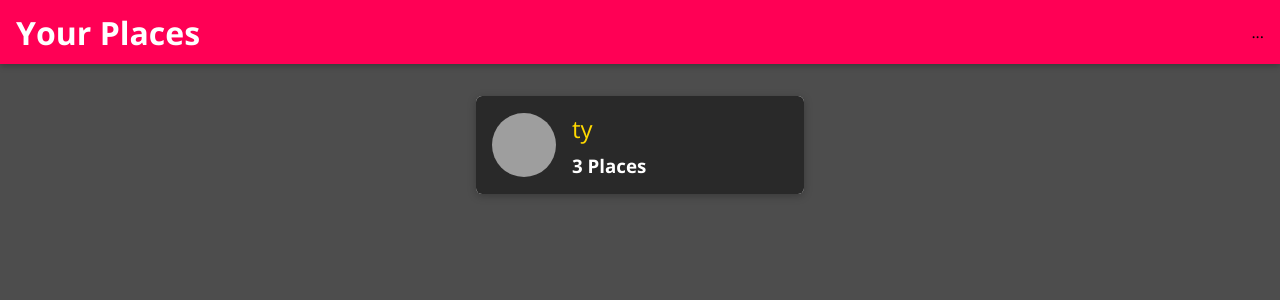
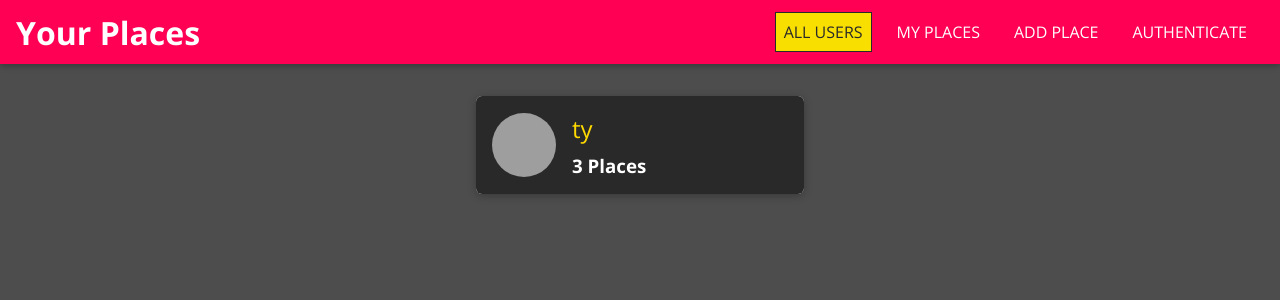
Before and after one commit to babyazalea/places, a React (Create React App) app: page / in a window 1280 px wide. Shown: the top 300 px of the page. Built offline with nearby package versions, Linux system fonts and the light colour scheme; grey boxes are pictures that could not be loaded.

Commit message:
added NavLinks & SideDrawer

```diff
--- a/package.json
+++ b/package.json
@@ -6,7 +6,8 @@
     "react": "^16.11.0",
     "react-dom": "^16.11.0",
     "react-router-dom": "5.2.0",
-    "react-scripts": "3.2.0"
+    "react-scripts": "3.2.0",
+    "react-transition-group": "^4.4.1"
   },
   "scripts": {
     "start": "react-scripts start",
--- a/public/index.html
+++ b/public/index.html
@@ -27,6 +27,8 @@
   </head>
   <body>
     <noscript>You need to enable JavaScript to run this app.</noscript>
+    <div id="backdrop-hook"></div>
+    <div id="drawer-hook"></div>
     <div id="root"></div>
     <!--
       This HTML file is a template.
--- a/src/shared/components/Navigation/MainNavigation.js
+++ b/src/shared/components/Navigation/MainNavigation.js
@@ -1,13 +1,37 @@
-import React from "react";
+import React, { useState } from "react";
 import { Link } from "react-router-dom";
 
 import MainHeader from "./MainHeader";
+import NavLinks from "./NavLinks";
+import SideDrawer from "./SideDrawer";
+import BackDrop from "../UIElements/Backdrop";
 import "./MainNavigation.css";
 
 const MainNavigation = (props) => {
+  const [drawerIsOpen, setDrawerIsOpen] = useState(false);
+
+  const oepnDrawerHandler = () => {
+    setDrawerIsOpen(true);
+  };
+
+  const closeDrawerHandler = () => {
+    setDrawerIsOpen(false);
+  };
+
   return (
+    <React.Fragment>
+      {drawerIsOpen && <BackDrop onClick={closeDrawerHandler} />}
+      <SideDrawer show={drawerIsOpen} onClick={closeDrawerHandler}>
+        <nav className="main-navigation__drawer-nav">
+          <NavLinks />
+        </nav>
+      </SideDrawer>
+
       <MainHeader>
-      <button className="main-navigation__menu-btn">
+        <button
+          className="main-navigation__menu-btn"
+          onClick={oepnDrawerHandler}
+        >
           <span></span>
           <span></span>
           <span></span>
@@ -15,8 +39,11 @@
         <h1 className="main-navigation__title">
           <Link to="/">Your Places</Link>
         </h1>
-      <nav>...</nav>
+        <nav className="main-navigation__header-nav">
+          <NavLinks />
+        </nav>
       </MainHeader>
+    </React.Fragment>
   );
 };
 
--- a/src/shared/components/Navigation/NavLinks.css
+++ b/src/shared/components/Navigation/NavLinks.css
@@ -0,0 +1,76 @@
+.nav-links {
+  list-style: none;
+  margin: 0;
+  padding: 0;
+  width: 100%;
+  height: 100%;
+  display: flex;
+  flex-direction: column;
+  justify-content: center;
+  align-items: center;
+}
+
+.nav-links li {
+  margin: 1rem;
+}
+
+.nav-links a {
+  border: 1px solid transparent;
+  color: #292929;
+  text-decoration: none;
+  padding: 0.5rem;
+}
+
+.nav-links a:hover,
+.nav-links a:active,
+.nav-links a.active {
+  background: #f8df00;
+  border-color: #292929;
+  color: #292929;
+}
+
+.nav-links button {
+  cursor: pointer;
+  border: 1px solid #292929;
+  color: #292929;
+  background: transparent;
+  padding: 0.5rem;
+  font: inherit;
+}
+
+.nav-links button:focus {
+  outline: none;
+}
+
+.nav-links button:hover,
+.nav-links button:active {
+  background: #292929;
+  color: white;
+}
+
+@media (min-width: 768px) {
+  .nav-links {
+    flex-direction: row;
+  }
+
+  .nav-links li {
+    margin: 0 0.5rem;
+  }
+
+  .nav-links a {
+    color: white;
+    text-decoration: none;
+  }
+
+  .nav-links button {
+    border: 1px solid white;
+    color: white;
+    background: transparent;
+  }
+
+  .nav-links button:hover,
+  .nav-links button:active {
+    background: #f8df00;
+    color: #292929;
+  }
+}
--- a/src/shared/components/Navigation/NavLinks.js
+++ b/src/shared/components/Navigation/NavLinks.js
@@ -0,0 +1,27 @@
+import React from "react";
+import { NavLink } from "react-router-dom";
+
+import "./NavLinks.css";
+
+const NavLinks = (props) => {
+  return (
+    <ul className="nav-links">
+      <li>
+        <NavLink to="/" exact>
+          ALL USERS
+        </NavLink>
+      </li>
+      <li>
+        <NavLink to="/u1/places">MY PLACES</NavLink>
+      </li>
+      <li>
+        <NavLink to="/places/new">ADD PLACE</NavLink>
+      </li>
+      <li>
+        <NavLink to="/auth">AUTHENTICATE</NavLink>
+      </li>
+    </ul>
+  );
+};
+
+export default NavLinks;
--- a/src/shared/components/Navigation/SideDrawer.css
+++ b/src/shared/components/Navigation/SideDrawer.css
@@ -0,0 +1,10 @@
+.side-drawer {
+  position: fixed;
+  left: 0;
+  top: 0;
+  z-index: 100;
+  height: 100vh;
+  width: 70%;
+  background: white;
+  box-shadow: 0 2px 8px rgba(0, 0, 0, 0.26);
+}
--- a/src/shared/components/Navigation/SideDrawer.js
+++ b/src/shared/components/Navigation/SideDrawer.js
@@ -0,0 +1,25 @@
+import React from "react";
+import ReactDOM from "react-dom";
+import { CSSTransition } from "react-transition-group";
+
+import "./SideDrawer.css";
+
+const SideDrawer = (props) => {
+  const content = (
+    <CSSTransition
+      in={props.show}
+      timeout={200}
+      classNames="slide-in-left"
+      mountOnEnter
+      unmountOnExit
+    >
+      <aside className="side-drawer" onClick={props.onClick}>
+        {props.children}
+      </aside>
+    </CSSTransition>
+  );
+
+  return ReactDOM.createPortal(content, document.getElementById("drawer-hook"));
+};
+
+export default SideDrawer;
--- /dev/null
+++ b/src/shared/components/UIElements/Backdrop.css
@@ -0,0 +1,9 @@
+.backdrop {
+  position: fixed;
+  top: 0;
+  left: 0;
+  width: 100%;
+  height: 100vh;
+  background: rgba(0, 0, 0, 0.75);
+  z-index: 10;
+}
--- /dev/null
+++ b/src/shared/components/UIElements/Backdrop.js
@@ -0,0 +1,13 @@
+import React from 'react';
+import ReactDOM from 'react-dom';
+
+import './Backdrop.css';
+
+const Backdrop = props => {
+  return ReactDOM.createPortal(
+    <div className="backdrop" onClick={props.onClick}></div>,
+    document.getElementById('backdrop-hook')
+  );
+};
+
+export default Backdrop;
```
Also changed, not shown: 1 other file (tests, documents, lock files or other folders). Lines whose indentation alone changed are shown as unchanged.
